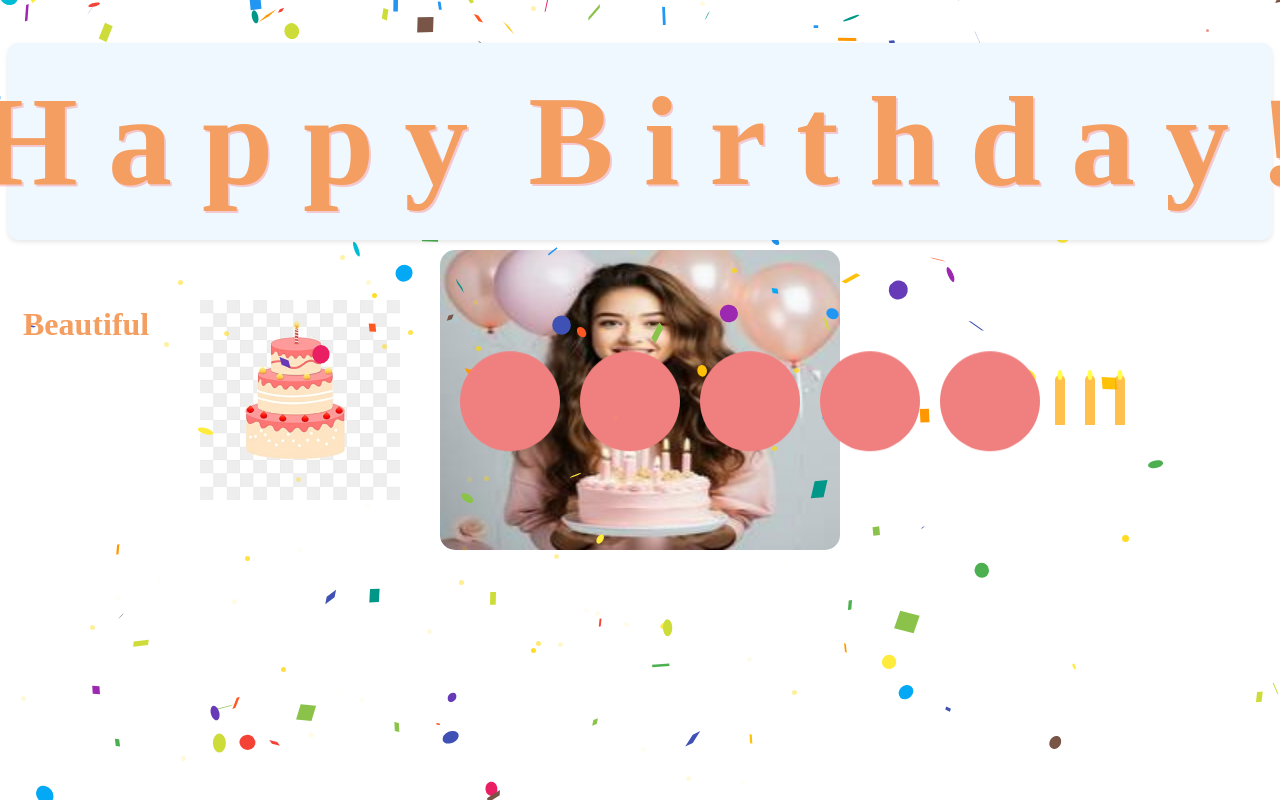
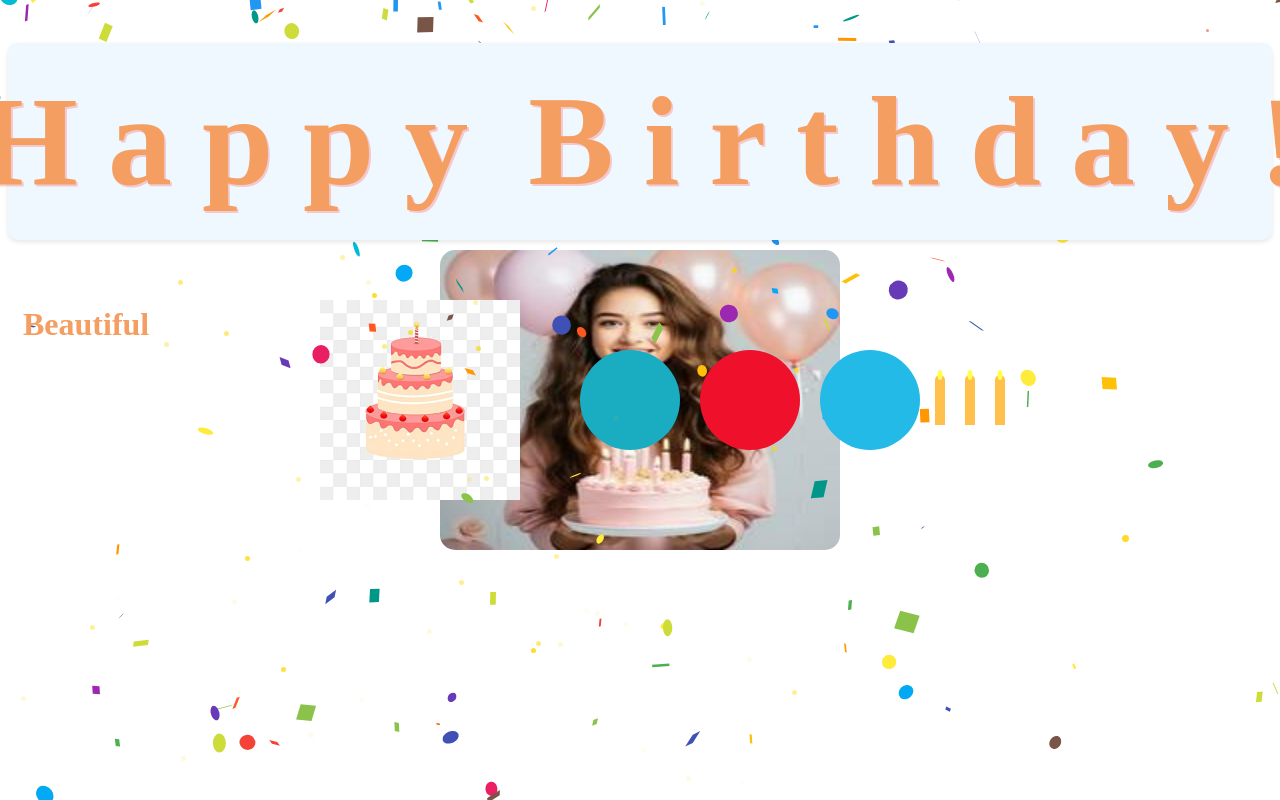
Before and after one commit to JodyMacauley19/birthday-message, a React (Create React App) app: page / in a window 1280 px wide. Shown: the top 800 px of the page. Built offline with nearby package versions, Linux system fonts and the light colour scheme.

Commit message:
-Working state

```diff
--- a/package.json
+++ b/package.json
@@ -11,6 +11,7 @@
     "react-confetti": "^6.1.0",
     "react-dom": "^18.2.0",
     "react-scripts": "5.0.1",
+    "react-spring": "^9.7.3",
     "styled-components": "^6.1.8",
     "web-vitals": "^2.1.4"
   },
--- /dev/null
+++ b/src/Balloon.js
@@ -0,0 +1,28 @@
+import React from 'react';
+import { useSpring, animated } from 'react-spring'; // Using react-spring for animations
+
+const Balloon = ({ isStatic, color = '#f08080' }) => {
+    // Animation configuration for falling balloons
+    const fallAnimation = useSpring({
+        from: { transform: 'translateY(0px)' },
+        to: { transform: 'translateY(100vh)' }, // Adjust for desired fall distance
+        config: { duration: 3000, easing: 'ease-in-out' }, // Adjust duration and easing
+        delay: Math.random() * 1000, // Add random delay for staggered effect
+        loop: !isStatic, // Don't loop if static
+    });
+
+    return (
+        <animated.div
+            style={{
+                width: '100px',
+                height: '100px',
+                borderRadius: '50%',
+                backgroundColor: color,
+                margin: '0 10px',
+                ...fallAnimation, // Apply animation styles
+            }}
+        />
+    );
+};
+
+export default Balloon;
--- a/src/BirthdayDecoration .js
+++ b/src/BirthdayDecoration .js
@@ -1,8 +1,10 @@
 import styled from 'styled-components';
+import Balloon from './Balloon';
 import cake from './img/cake.jpg';
 // import bdGirl from './img/birthday_girl.jpg';
 import example from './img/example_girl.jpg';
 import Stars from './Stars';
+import { useState } from 'react';
 
 const BirthdayDecorationStyle = styled.div`
   position: fixed;
@@ -14,19 +16,6 @@ const BirthdayDecorationStyle = styled.div`
   justify-content: center;
   align-items: center;
   z-index: -1; /* Ensures background stays behind content */
-`;
-
-const Balloon = styled.div`
-  width: 100px;
-  height: 100px;
-  border-radius: 50%;
-  background-color: #f08080; /* Pink */
-  margin: 0 10px;
-  animation: float 3s infinite ease-in-out alternate;
-  @keyframes float {
-    from { transform: translateY(0px); }
-    to { transform: translateY(20px); }
-  }
 `;
 
 const Cake = styled.img`
@@ -96,7 +85,10 @@ const renderStars = (numStars) => {
   return stars;
 };
 
-const BirthdayDecoration = () => (
+const BirthdayDecoration = () => {
+  const [balloons] = useState([1, 2, 3]); // Array for number of balloons
+
+  return (
     <BirthdayDecorationStyle>
       <Stars />
       <img
@@ -114,14 +106,17 @@ const BirthdayDecoration = () => (
         }}
       />
       <Cake src={cake} alt="Birthday Cake" />
-    {Array(5).fill(null).map((_, index) => <Balloon key={index} />)}
+      {balloons.map((_, index) => (
+        <Balloon key={index} color={`#${Math.floor(Math.random() * 16777215).toString(16)}`} />
+      ))}
       <div style={{ display: 'flex', gap: '10px' }}>
         {Array(3).fill(null).map((_, index) => <Candle key={index} />)}
       </div>
       <StarsContainer>
-      {renderStars(100)}  {/* Adjust number of stars as desired */}
+        {renderStars(100)}  {/* Assuming Stars component accepts a "count" prop */}
       </StarsContainer>
     </BirthdayDecorationStyle>
   );
+};
 
 export default BirthdayDecoration;
```
Also changed, not shown: 1 other file (tests, documents, lock files or other folders). Lines whose indentation alone changed are shown as unchanged.
